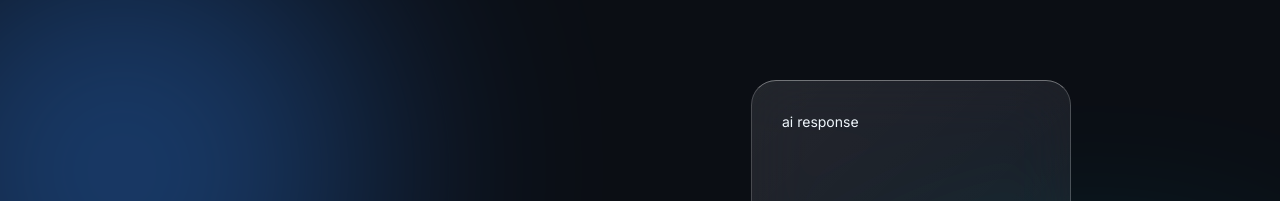
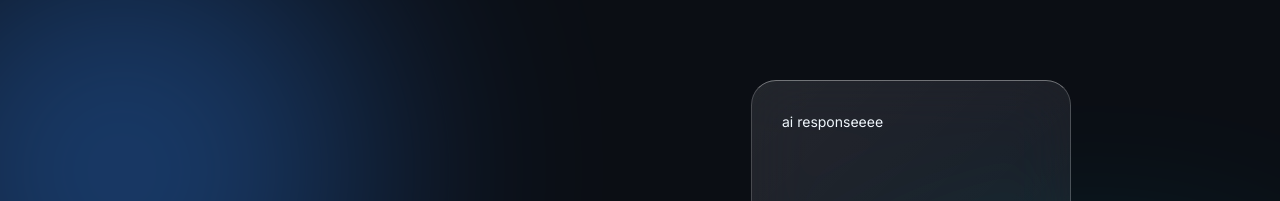
Before and after one commit to Kha-teri/Team-Red, a React (Vite) app: page / in a window 1280 px wide. Shown: the top 201 px of the page. Built offline with nearby package versions, Linux system fonts and the light colour scheme.

Commit message:
Dodano funkcjonalność kopiowania tekstu z odpowiedzi AI.

```diff
--- a/src/components/App.tsx
+++ b/src/components/App.tsx
@@ -11,7 +11,7 @@ function App() {
     <div className={styles.container}>
       <div className={styles.wrapper}>
         <SocialPostCard />
-        <PostContent />
+        <PostContent content="ai responseeee"/>
       </div>
     </div>
   )
--- a/src/components/Button.tsx
+++ b/src/components/Button.tsx
@@ -5,12 +5,12 @@ import styles from '../scss/Button.module.scss';
 interface ButtonProps {
     usage: 'generate' | 'post' | 'copy' | 'login' | 'register';
     text: string;
-    onClick?: () => void;
+    onBtnClick?: () => void;
 }
 
-function Button ( {usage, text} : ButtonProps) {
+function Button ( {usage, text, onBtnClick} : ButtonProps) {
     return (
-        <button className={styles[usage]}>{text}</button>
+        <button className={styles[usage]} onClick={onBtnClick}>{text}</button>
     );
 }
 
--- a/src/components/PostContent.tsx
+++ b/src/components/PostContent.tsx
@@ -9,17 +9,21 @@ interface PostContentProps {
     onPost?: () => void;
 }
 
+const handleCopy = (text: string) => {
+    navigator.clipboard.writeText(text);
+}
+
 function PostContent ( {content, onCopy, onPost } : PostContentProps) {
     return (
         <div className={styles.container}>
             <div className={styles.scrollArea}>
                 <div className={styles.content}>
-                    <p>{content}ai response</p>
+                    <p>{content}</p>
                 </div>
             </div>
 
             <div className={styles.footer}>
-                <Button usage="copy" text="Copy"></Button>
+                <Button usage="copy" text="Copy" onBtnClick={() => handleCopy(content)}></Button>
                 <Button usage="post" text="Post"></Button>
             </div>
         </div>
```
